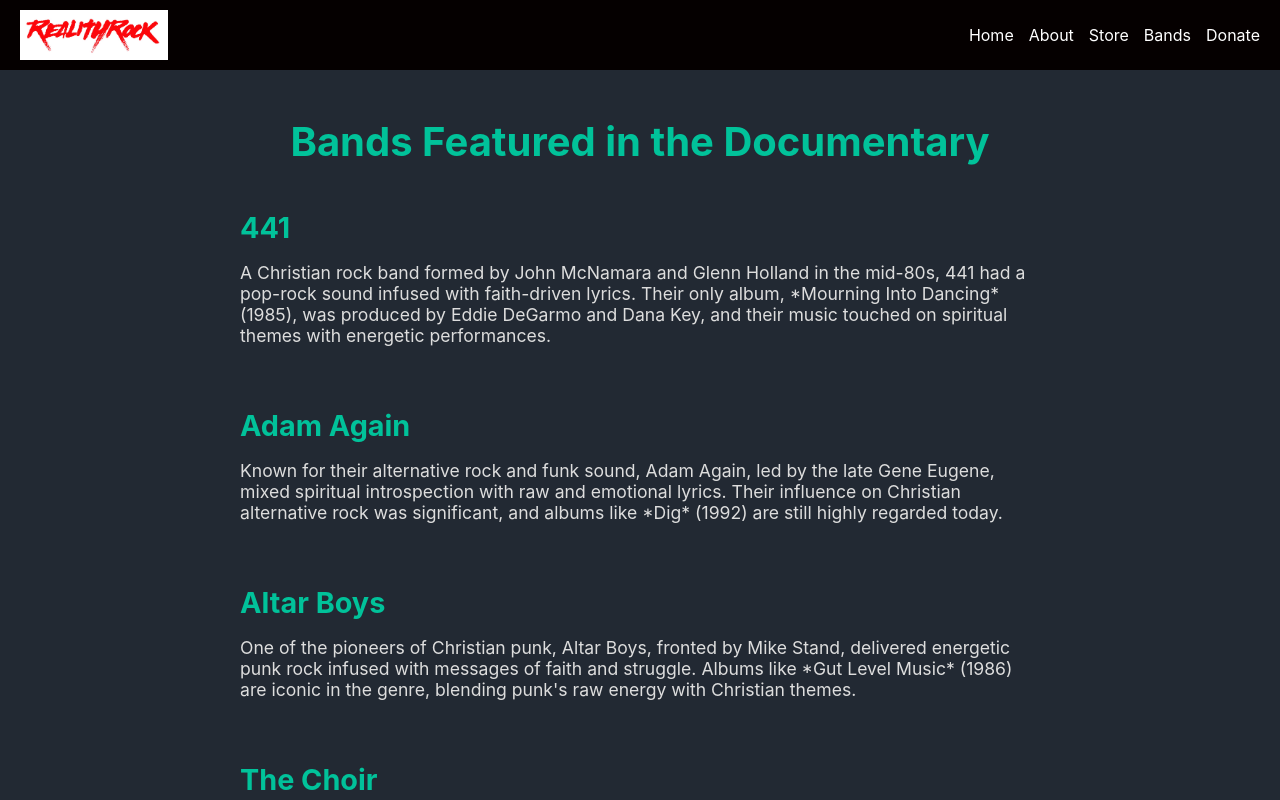
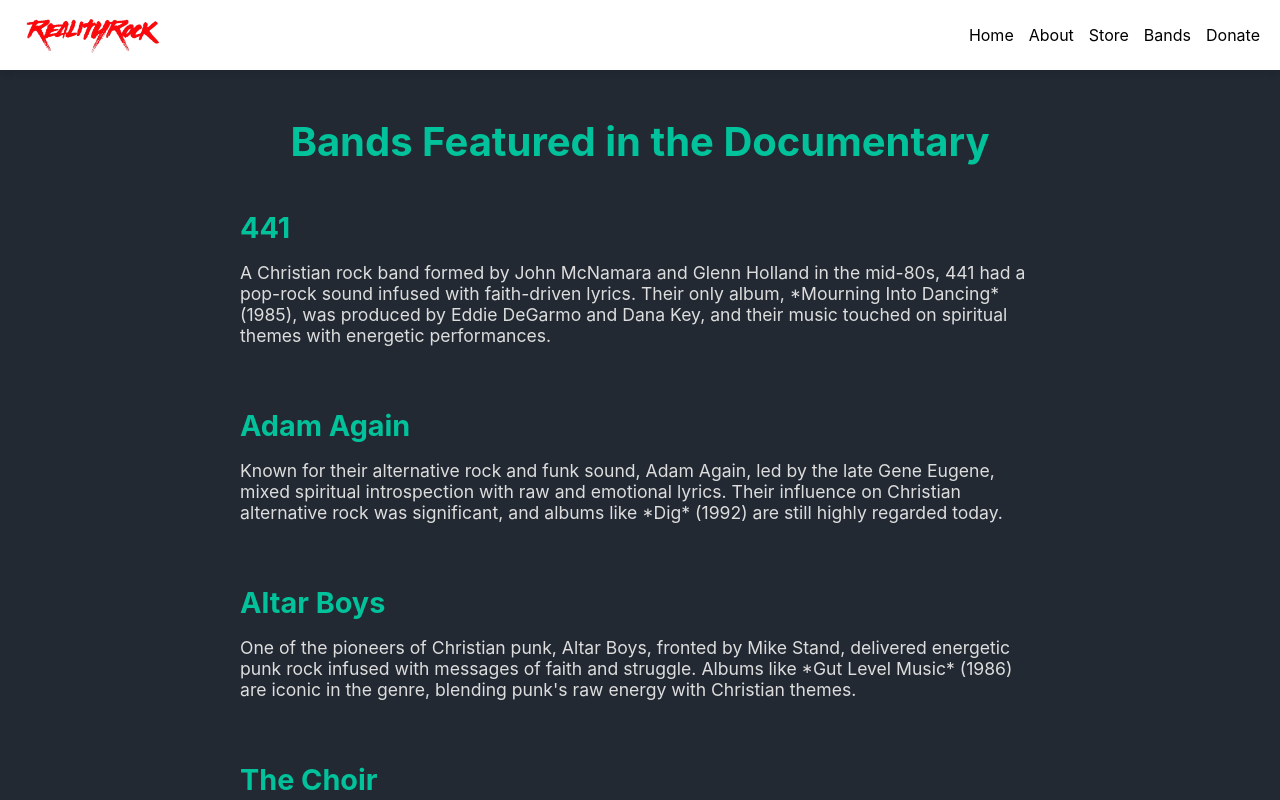
Before and after one commit to Arcarius41/rockumentary-vite, a React (Vite) app: page /bands in a window 1280 px wide. Shown: the top 800 px of the page. Built offline with nearby package versions, Linux system fonts and the light colour scheme.

Commit message:
Added logo and color theme change

```diff
--- a/src/App.css
+++ b/src/App.css
@@ -23,11 +23,12 @@
   justify-content: space-between;
   align-items: center;
   padding: 10px 20px;
-  background-color: #050000;
-  color: #fff;
+  background-color: #ffffff;
+  color: #000000;
+  box-shadow: 0 4px 8px rgba(0, 0, 0, 0.1); /* Slight shadow for depth */
   width: 100%;
   box-sizing: border-box;
-  position: relative; /* Ensure nav stays in place */
+  position: relative;
 }
 
 .nav-links {
@@ -36,7 +37,6 @@
   gap: 15px;
   margin: 0;
   padding: 0;
-  justify-content: flex-start; /* Ensure items align to the start */
 }
 
 .nav-links li {
@@ -44,21 +44,23 @@
 }
 
 .nav-links a {
-  color: #fff;
+  color: #000000; /* Keep black on larger screens */
   text-decoration: none;
 }
 
-/* Hide the hamburger menu on medium and larger screens */
+.nav-links a:hover {
+  color: #01c29a; /* Example accent color */
+}
+
 .menu-icon {
   display: none;
 }
 
-/* Content styles */
 .content {
   flex: 1;
   display: flex;
   flex-direction: column;
-  min-height: calc(100vh - 100px); /* Adjust based on the height of nav and footer */
+  min-height: calc(100vh - 100px);
   width: 100%;
   box-sizing: border-box;
 }
@@ -67,30 +69,47 @@
   margin-top: auto;
   text-align: center;
   padding: 10px;
-  background: #050000;
-  color: #fff;
+  background: #ffffff;
+  color: #000000;;
   width: 100%;
   box-sizing: border-box;
 }
 
-/* For small screens (less than 768px) */
+/* Hero Image and Logo Adjustments */
+.hero-image {
+  max-width: 98%;
+  max-height: 75vh;
+  height: auto;
+  display: block;
+  margin: 40px auto; /* Adjusts top and bottom margin for better spacing */
+  border: 2px solid white;
+  box-sizing: border-box;
+}
+
+.navbar-logo {
+  height: 50px;
+  margin-right: 20px;
+  display: block;
+}
+
+/* Small Screen Adjustments */
 @media (max-width: 768px) {
   .nav-links {
     display: none;
     flex-direction: column;
     position: absolute;
     top: 50px;
-    left: 0;
+    right: 10px; /* Align dropdown menu to the right side */
     background-color: rgba(64, 64, 64, 0.9); /* Darker translucent gray background */
     padding: 10px;
-    width: fit-content; /* Background fits slightly wider than the text */
-    max-width: 90%; /* Ensure it doesn't stretch too wide */
-    border-radius: 5px; /* Rounded corners for better look */
-    z-index: 1; /* Ensure the menu stays on top */
+    width: fit-content;
+    max-width: 90%;
+    border-radius: 5px;
+    z-index: 1;
   }
 
   .nav-links li {
-    padding: 10px 15px; /* Adds some padding for better appearance */
+    padding: 10px 15px;
     margin: 5px 0;
   }
 
@@ -98,26 +117,25 @@
     display: flex;
   }
 
+  .nav-links a {
+    color: #ffffff; /* Change to desired color for small screens */
+  }
+
   .menu-icon {
     display: block;
     font-size: 2em;
     cursor: pointer;
-    z-index: 2; /* Ensure the menu icon stays on top */
+    z-index: 2;
   }
 }
 
 /* For larger screens (more than 768px) */
 @media (min-width: 769px) {
   .menu-icon {
-    display: none; /* Hide the hamburger menu */
+    display: none;
   }
 
   .nav-links {
-    display: flex; /* Display the normal nav links */
+    display: flex;
   }
 }
-.navbar-logo {
-  height: 50px; /* Adjust size to fit your needs */
-  margin-right: 20px;
-  display: block;
-}
--- a/src/App.jsx
+++ b/src/App.jsx
@@ -4,7 +4,7 @@
 import About from "./components/About";
 import Bands from "./components/Bands";
 import "./App.css";
-import RealityLogo from "./assets/Reality_R.jpg"; // Import the logo
+import RealityLogo from "./assets/RRnoBackground.png"; // Import the logo
 
 function App() {
   const [menuActive, setMenuActive] = useState(false);
```
Also changed, not shown: src/assets/RRnoBackground.png (added).
